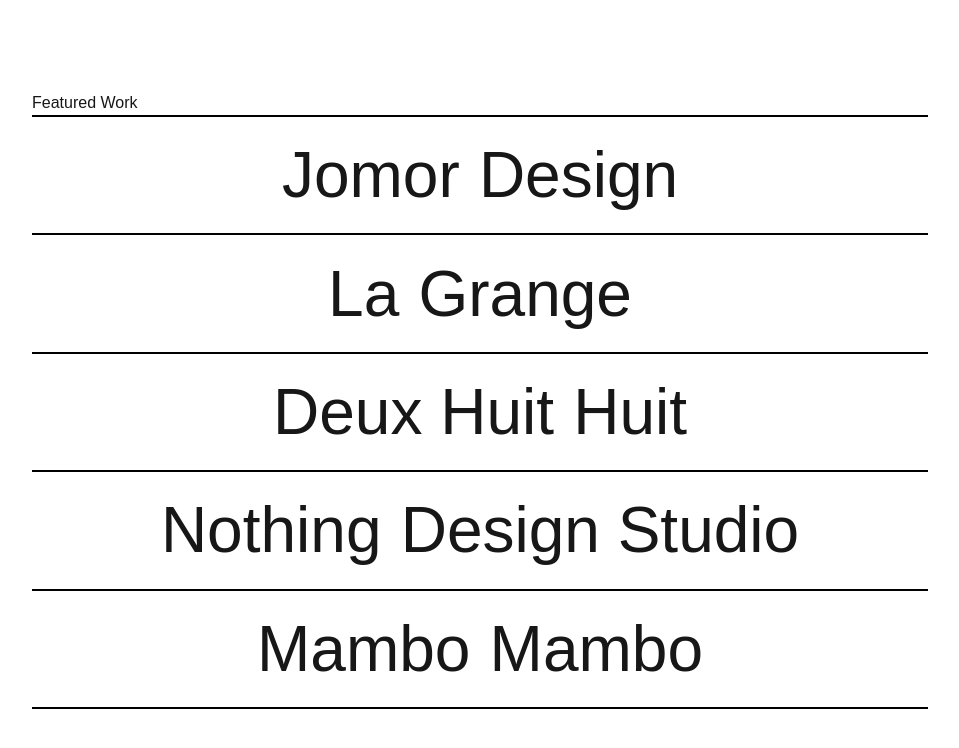
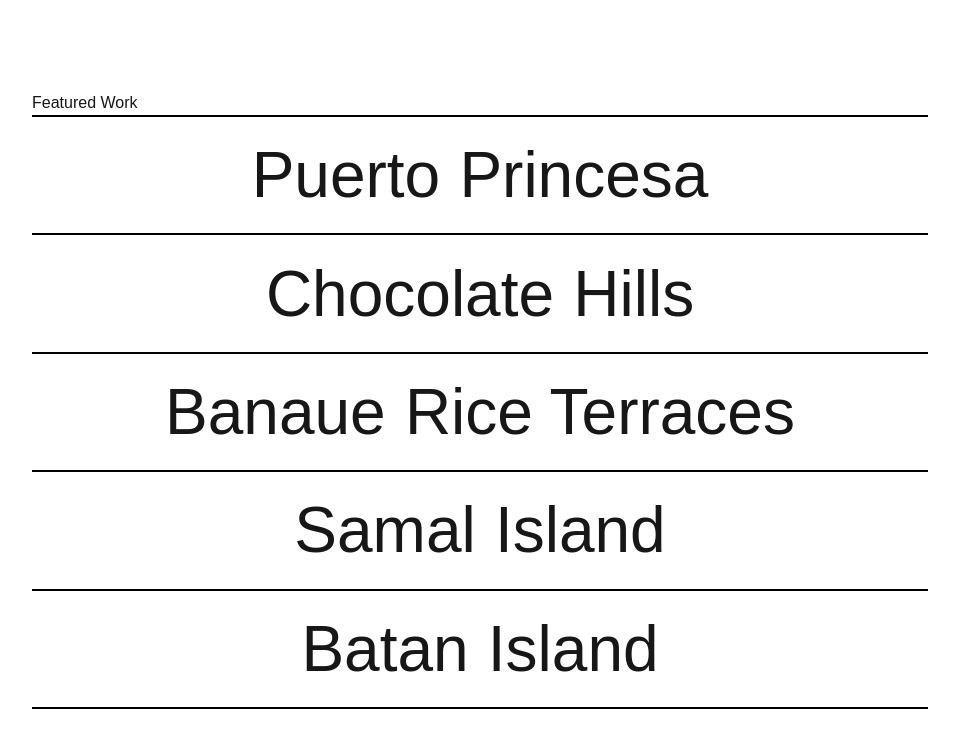
Before and after one commit to fabregaslilibeth/framer, a Next.js app: page /image-slide-project-gallery in a window 1280 px wide. Shown: the top 748 px of the page, without its empty margins (160-1119 px from the left). Built offline with nearby package versions, Linux system fonts and the light colour scheme; grey boxes are pictures that could not be loaded.

Commit message:
update projects

```diff
--- a/next.config.ts
+++ b/next.config.ts
@@ -9,6 +9,12 @@
         port: '',
         pathname: '/**',
       },
+      {
+        protocol: 'https',
+        hostname: 'media2.thrillophilia.com',
+        port: '',
+        pathname: '/**',
+      },
     ],
   },
 };
--- a/src/app/image-slide-project-gallery/page.tsx
+++ b/src/app/image-slide-project-gallery/page.tsx
@@ -18,29 +18,29 @@
 export default function Home() {
   const projects = [
     {
-      title1: "Jomor",
-      title2: "Design",
-      src: "jomor_design.jpeg",
+      title1: "Puerto",
+      title2: "Princesa",
+      src: "https://cdn.pixabay.com/photo/2021/06/22/17/24/torres-del-paine-6356782_1280.jpg",
     },
     {
-      title1: "La",
-      title2: "Grange",
-      src: "la_grange.jpeg",
+      title1: "Chocolate",
+      title2: "Hills",
+      src: "https://cdn.pixabay.com/photo/2021/10/26/11/28/chocolate-hills-6743421_1280.jpg",
     },
     {
-      title1: "Deux Huit",
-      title2: "Huit",
-      src: "deux_huit_huit.jpeg",
+      title1: "Banaue ",
+      title2: "Rice Terraces",
+      src: "https://cdn.pixabay.com/photo/2018/11/10/16/41/philippines-3806956_960_720.jpg",
     },
     {
-      title1: "Nothing",
-      title2: "Design Studio",
-      src: "nothing_design_studio.png",
+      title1: "Samal",
+      title2: "Island",
+      src: "https://media2.thrillophilia.com/images/photos/000/373/182/original/1621935113_shutterstock_1830669002.jpg?w=753&h=450&dpr=1.0",
     },
     {
-      title1: "Mambo",
-      title2: "Mambo",
-      src: "mambo_mambo.jpeg",
+      title1: "Batan",
+      title2: "Island",
+      src: "https://media2.thrillophilia.com/images/photos/000/373/187/original/1621935438_shutterstock_1134296975.jpg?w=753&h=450&dpr=1.0",
     },
   ];
 
@@ -77,7 +77,7 @@
         animate={isActive ? "open" : "closed"}
         className="imgContainer"
       >
-        <img src="https://cdn.pixabay.com/photo/2023/03/25/21/48/cat-7876974_1280.jpg"></img>
+        <img src={src}></img>
       </motion.div>
 
       <p>{title2}</p>
```
